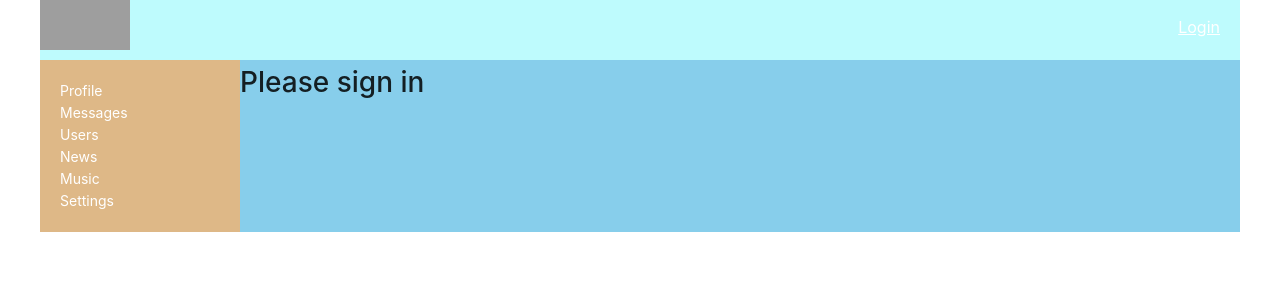
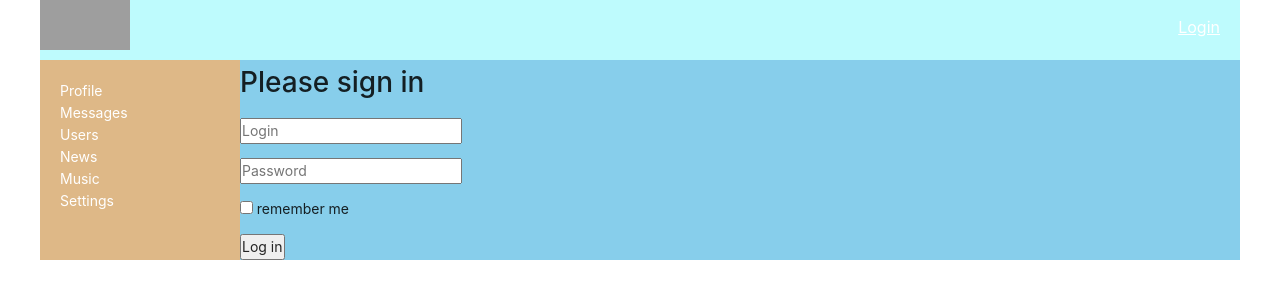
Before and after one commit to AcroLost/SocialNetwork, a React (Create React App) app: page /login in a window 1280 px wide. Shown: the top 300 px of the page. Built offline with nearby package versions, Linux system fonts and the light colour scheme; no server answers; grey boxes are pictures that could not be loaded.

Commit message:
create Log In Form

```diff
--- a/src/components/Login/Login.js
+++ b/src/components/Login/Login.js
@@ -1,11 +1,39 @@
 import React from 'react';
-
+import { Field, reduxForm } from 'redux-form';
 
 const Login = () => {
 
+    const onSubmit = (dataSet) => {
+        console.log(dataSet);
+        //AJAX QUERY
+    }
+
     return (
-        <h1>Please sign in</h1>
+        <div>
+            <h1>Please sign in</h1>
+            <ReduxLoginForm onSubmit={onSubmit} />
+        </div>
     );
 }
 
 export default Login;
+
+const LoginForm = (props) => {
+
+    return (
+        <form onSubmit={props.handleSubmit}>
+            <p>
+                <Field name='login' component='input' placeholder={'Login'} />
+            </p>
+            <p>
+                <Field name='password' component='input' placeholder={'Password'} />
+            </p>
+            <p>
+                <Field name='rememberMe' component='input' type='checkbox' /> remember me
+            </p>
+            <button>Log in</button>
+        </form>
+    );
+}
+
+const ReduxLoginForm = reduxForm({ form: 'login' })(LoginForm)
--- a/src/redux/reduxStore.js
+++ b/src/redux/reduxStore.js
@@ -4,6 +4,7 @@ import dialogsReducer from "./dialogsReducer";
 import sidebarReducer from "./sidebarReducer";
 import usersReducer from "./usersReducer";
 import authReducer from "./authReducer";
+import { reducer as formReducer } from 'redux-form';
 
 import thunk from "redux-thunk";
 
@@ -13,7 +14,8 @@ const reducers = combineReducers({
     dialogsPage: dialogsReducer,
     sidebar: sidebarReducer,
     usersPage: usersReducer,
-    auth: authReducer
+    auth: authReducer,
+    form: formReducer
 }
 );
 
```
